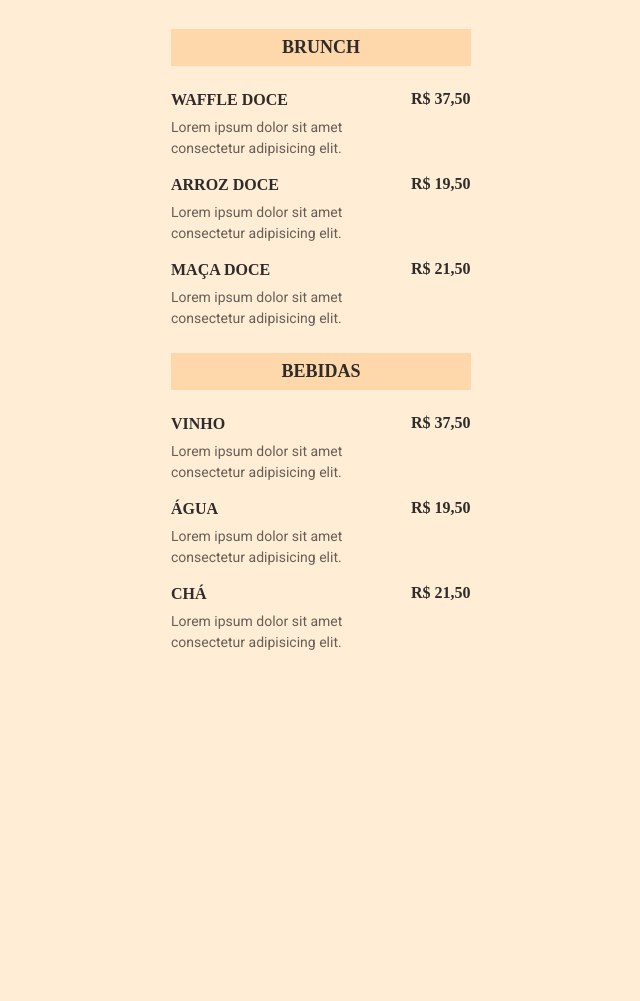
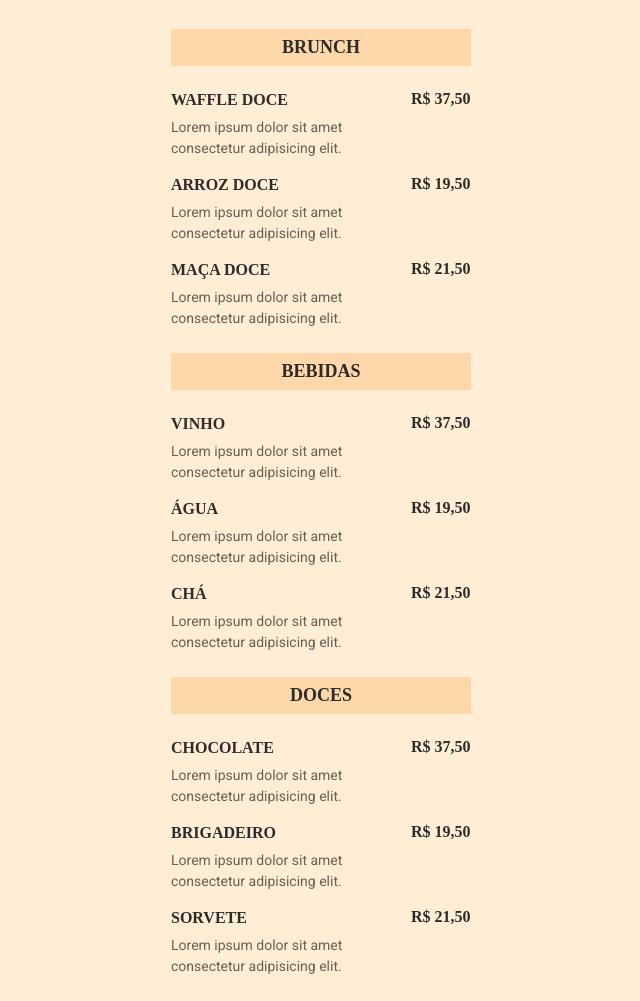
Before and after one commit to angelbotazoli/maratona-explorer-3, a plain HTML site: page index.html in a window 1280 px wide. Shown: the part 88-1089 px from the top of the page, without its empty margins (319-959 px from the left). Before the commit the page ends 800 px from the top, so only its background shows below. Drawn offline with Linux system fonts and the light colour scheme.

Commit message:
atualizado menu

```diff
--- a/index.html
+++ b/index.html
@@ -104,5 +104,49 @@
       </ul>
     </section>
 
+        <section>
+      <h2>Doces</h2>
+      <ul>
+        <li>
+          <div class="details">
+            <h3>Chocolate</h3>
+            <p class="description">
+              Lorem ipsum dolor sit amet consectetur adipisicing elit.
+            </p>
+          </div>
+
+          <strong class="price">
+            R$ 37,50
+          </strong>
+        </li>
+
+        <li>
+          <div class="details">
+            <h3>Brigadeiro</h3>
+            <p class="description">
+              Lorem ipsum dolor sit amet consectetur adipisicing elit.
+            </p>
+          </div>
+
+          <strong class="price">
+            R$ 19,50
+          </strong>
+        </li>
+
+        <li>
+          <div class="details">
+            <h3>Sorvete</h3>
+            <p class="description">
+              Lorem ipsum dolor sit amet consectetur adipisicing elit.
+            </p>
+          </div>
+
+          <strong class="price">
+            R$ 21,50
+          </strong>
+        </li>
+      </ul>
+    </section>
+
   </body>
 </html>
```
